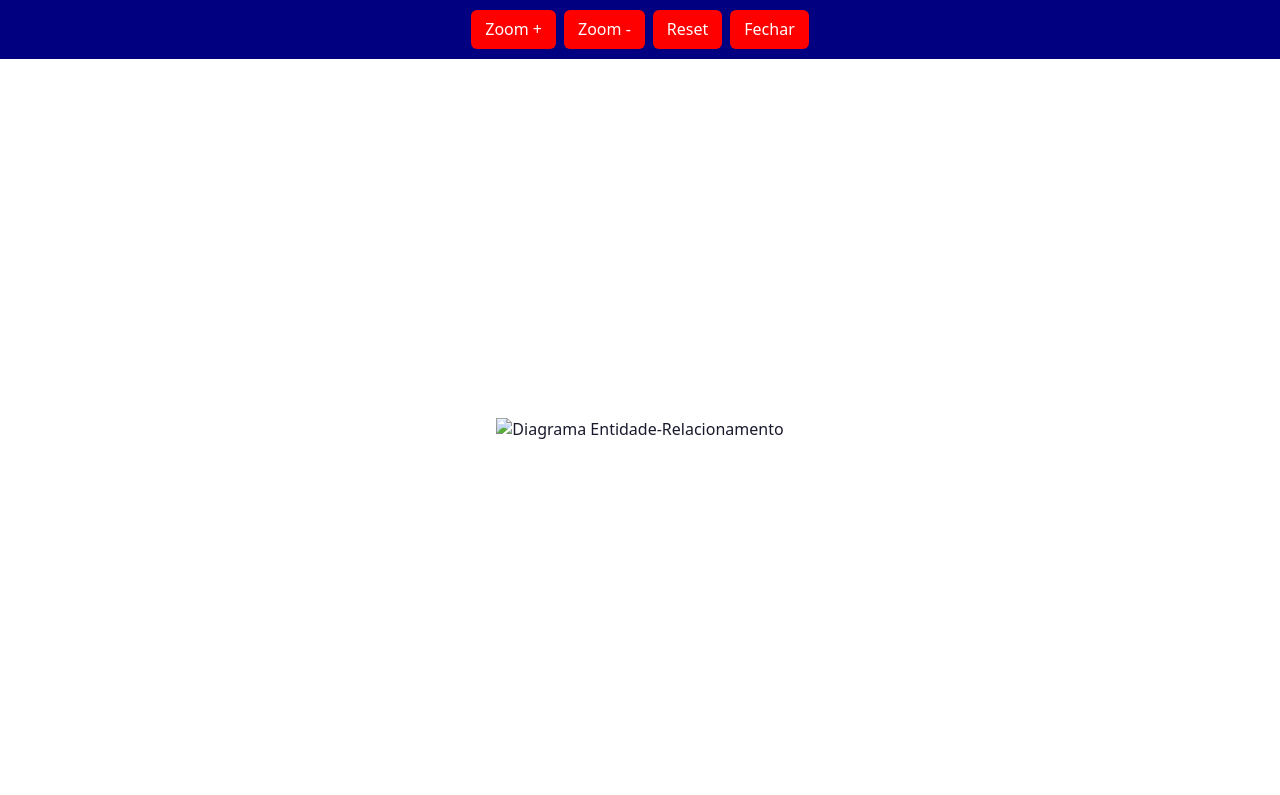
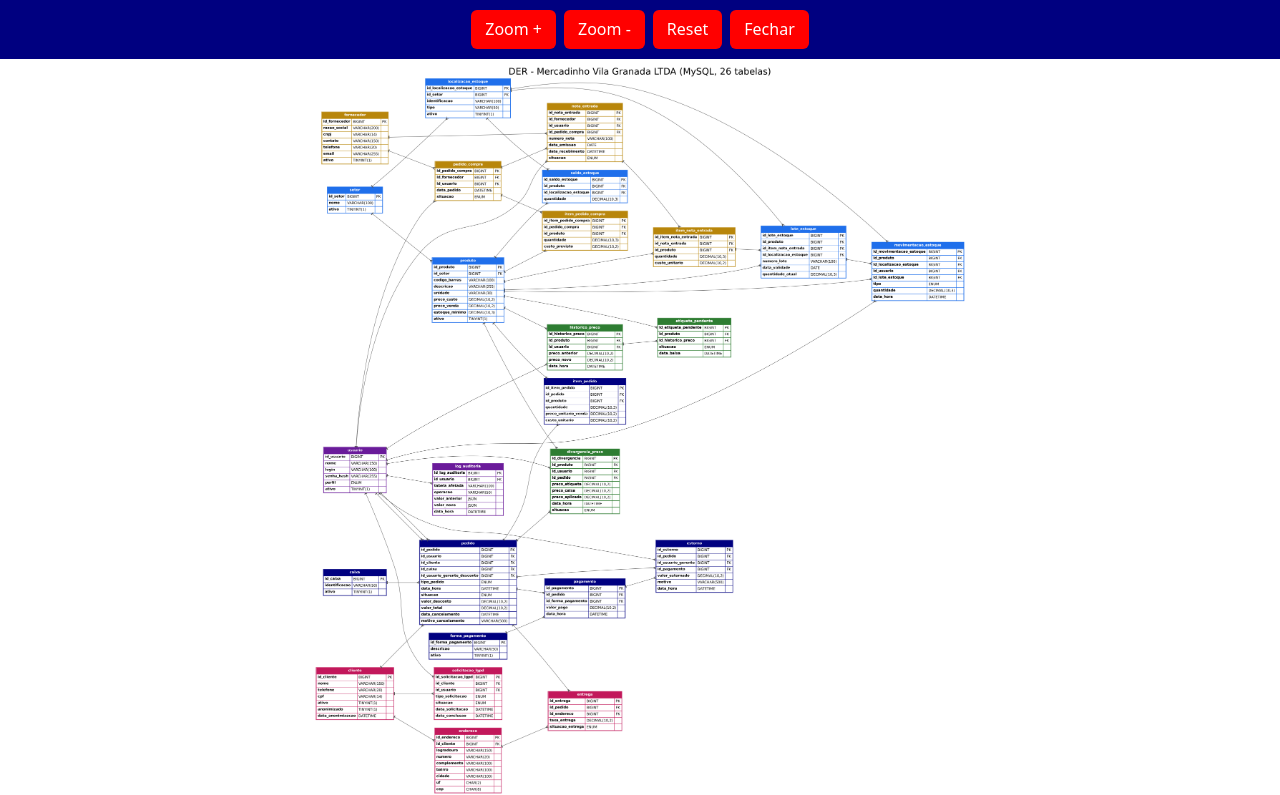
Before and after one commit to gabriellamoliveira/dicionario-de-dados-mercadinho-vila-granada, a plain HTML site: page dicionário - Mercadinho Granada/index.html in a window 1280 px wide. Both pictures are taken after a click on the button "Abrir DER". Shown: the top 795 px of the page. Drawn offline with Linux system fonts and the light colour scheme; some packages are replaced by stand-ins of ours; a script that the page names is missing.

Commit message:
Add files via upload

```diff
--- a/dicionário - Mercadinho Granada/index.html
+++ b/dicionário - Mercadinho Granada/index.html
@@ -21,8 +21,9 @@
       <p><b>2. Tecnologia:</b> MySQL.</p>
       <p><b>3. Responsáveis:</b></p>
       <ul>
-        <li>José Samuel Araújo Leal - Data Owner (Regras de Negócio).</li>
-        <li>José Samuel Araújo Leal - Data Steward (Qualidade Técnica e Dicionário).</li>
+        <li>José Samuel Araújo Leal - Data Owner (Regras de Negócio; autoria do modelo de referência).</li>
+        <li>José Samuel Araújo Leal - Data Steward (Qualidade Técnica e Dicionário; autoria do modelo de referência).</li>
+        <li>Gabriella Oliveira - Publicação individual no GitHub Pages.</li>
         <li>Orientação: Prof. Dr. Diego Carvalho (UNICID, disciplina SQL - Grupo 1).</li>
       </ul>
       <p class="muted">Legenda RBAC: C = criar, R = ler, U = atualizar, D = excluir (lógico). Nenhuma coluna foi classificada como DPS, pois o modelo não armazena dados sensíveis (art. 5º, II, da LGPD). Constraints extraídas do modelo MySQL Workbench (mercadinho_vila_granada, InnoDB, utf8mb4).</p>
@@ -38,7 +39,7 @@
 </div>
 <div id="modal" hidden>
   <div class="bar"><button id="zi">Zoom +</button><button id="zo">Zoom -</button><button id="zr">Reset</button><button id="zx">Fechar</button></div>
-  <div id="stage"><img id="img" src="assets/der.png" alt="Diagrama Entidade-Relacionamento"></div>
+  <div id="stage"><img id="img" src="asset/der.png" alt="Diagrama Entidade-Relacionamento"></div>
 </div>
 <script src="https://cdn.jsdelivr.net/npm/@panzoom/panzoom@4.5.1/dist/panzoom.min.js"></script>
 <script src="script.js"></script>
```
Also changed, not shown: 1 other file.
